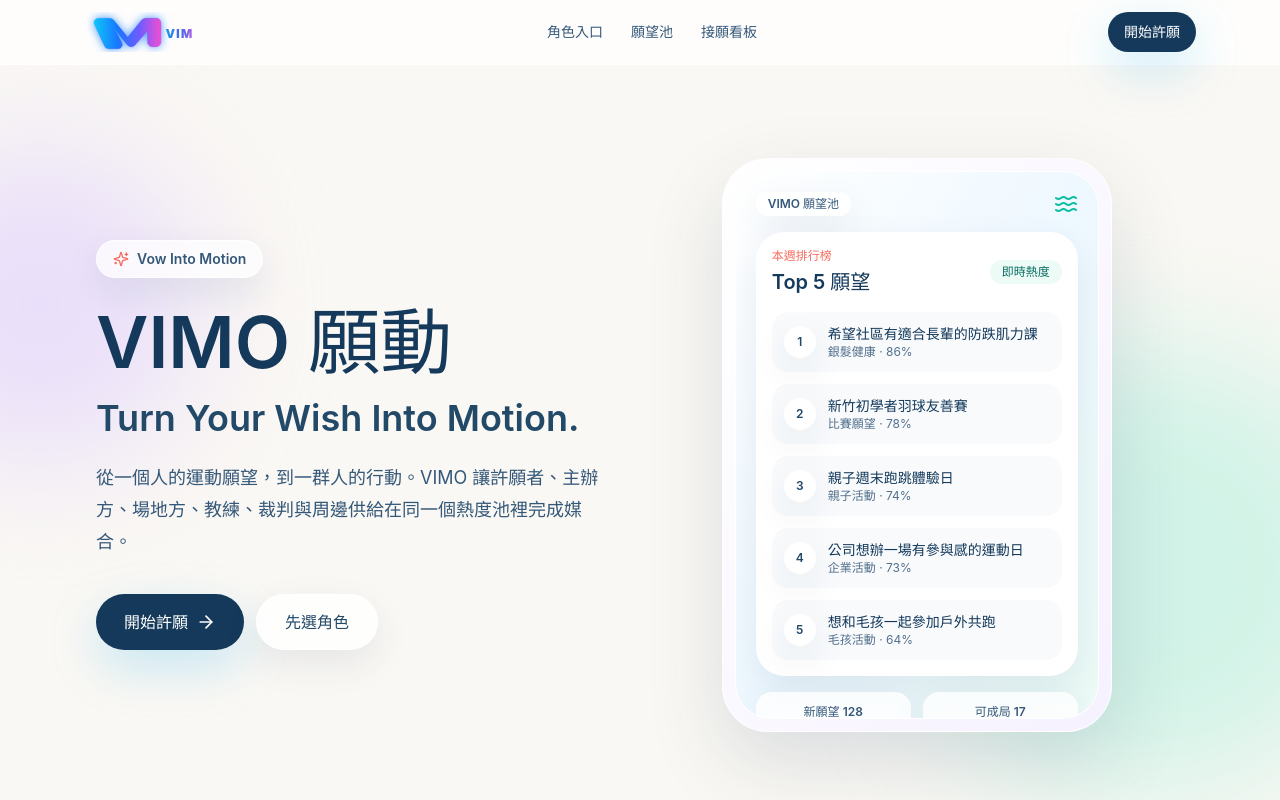
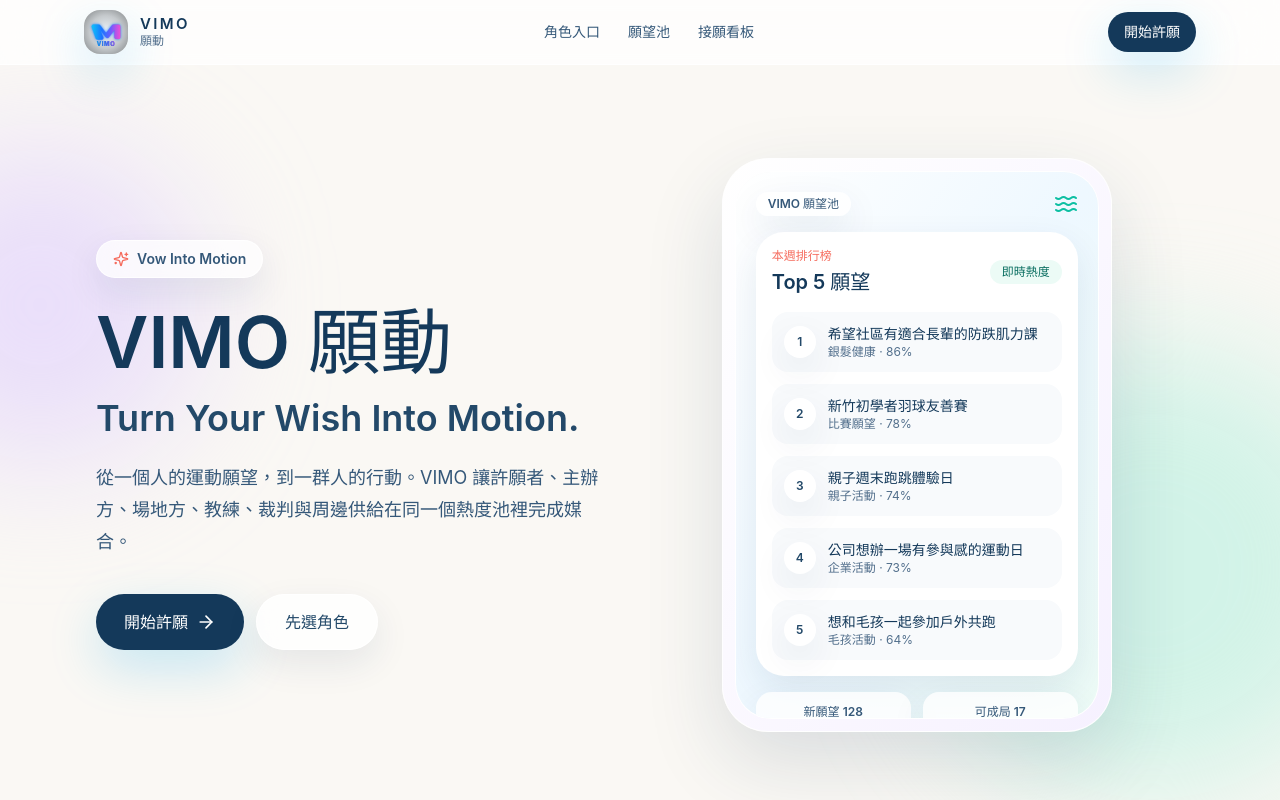
Before and after one commit to chrischen0404/VIMO, a React (Vite) app: page / in a window 1280 px wide. Shown: the top 800 px of the page. Built offline with nearby package versions, Linux system fonts and the light colour scheme.

Commit message:
Update App.jsx

```diff
--- a/src/App.jsx
+++ b/src/App.jsx
@@ -145,8 +145,12 @@
   return (
     <header className="sticky top-0 z-40 border-b border-white/80 bg-white/75 backdrop-blur-2xl">
       <div className="mx-auto flex h-16 max-w-6xl items-center justify-between px-5">
-        <a href="#top" className="flex items-center" aria-label="VIMO 願動首頁">
-          <img className="h-10 w-[112px] object-contain" src="/icons/vimo-logo.svg" alt="VIMO 願動" />
+        <a href="#top" className="flex min-w-0 items-center gap-3" aria-label="VIMO 願動首頁">
+          <img className="h-11 w-11 shrink-0 rounded-2xl object-cover shadow-glow" src="/icons/vimo-icon.svg" alt="" aria-hidden="true" />
+          <div className="leading-tight">
+            <p className="text-[15px] font-semibold tracking-[0.16em] text-ink-700">VIMO</p>
+            <p className="text-xs font-medium text-ink-400">願動</p>
+          </div>
         </a>
         <nav className="hidden items-center gap-7 text-sm font-medium text-ink-500 md:flex">
           <a href="#roles">角色入口</a>
```
